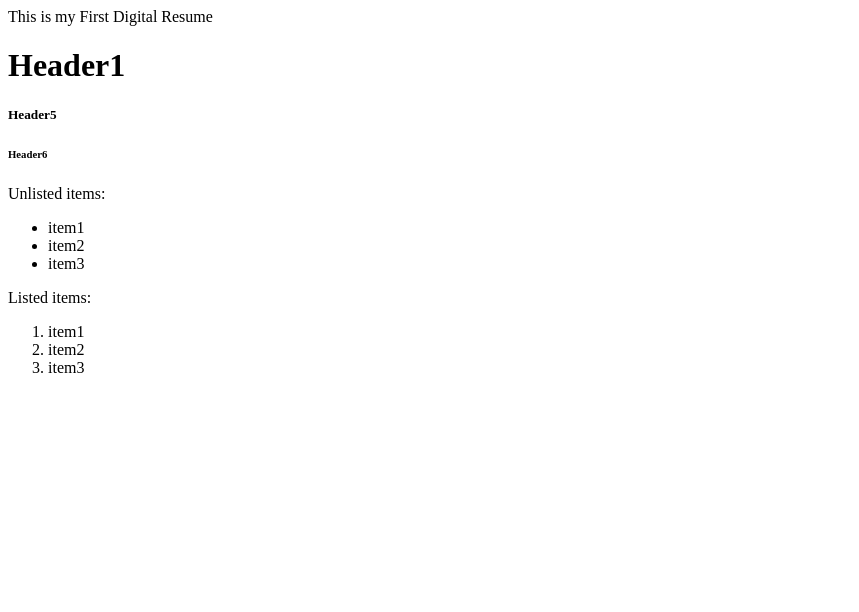
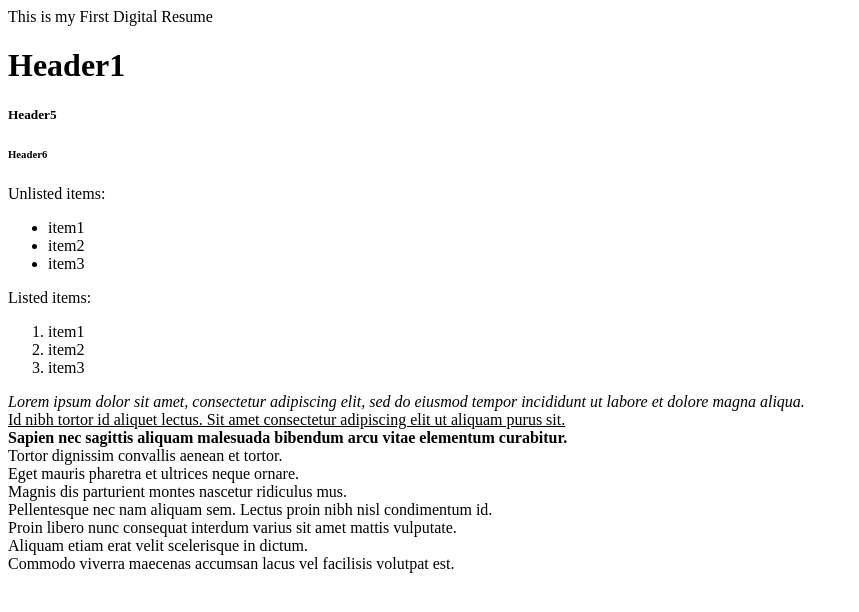
Before and after one commit to AlaphaSimanga/Alapha-s-Resume, a plain HTML site: page index.html in a window 1280 px wide. Shown: the whole page, without its empty margins (0-859 px from the left). Drawn offline with Linux system fonts and the light colour scheme.

Commit message:
Resume 1

```diff
--- a/index.html
+++ b/index.html
@@ -26,5 +26,16 @@
             <li>item3</li>
         </ol>
 
+        <p>
+            <i>Lorem ipsum dolor sit amet, consectetur adipiscing elit, sed do eiusmod tempor incididunt ut labore et dolore magna aliqua.</i><br>
+            <u>Id nibh tortor id aliquet lectus. Sit amet consectetur adipiscing elit ut aliquam purus sit.</u><br>
+            <strong>Sapien nec sagittis aliquam malesuada bibendum arcu vitae elementum curabitur.</strong><br>
+            Tortor dignissim convallis aenean et tortor.<br>
+            Eget mauris pharetra et ultrices neque ornare.<br>
+            Magnis dis parturient montes nascetur ridiculus mus.<br>
+            Pellentesque nec nam aliquam sem. Lectus proin nibh nisl condimentum id.<br>
+            Proin libero nunc consequat interdum varius sit amet mattis vulputate.<br>
+            Aliquam etiam erat velit scelerisque in dictum.<br>
+            Commodo viverra maecenas accumsan lacus vel facilisis volutpat est.<br>
     </body>
 </html>
```
